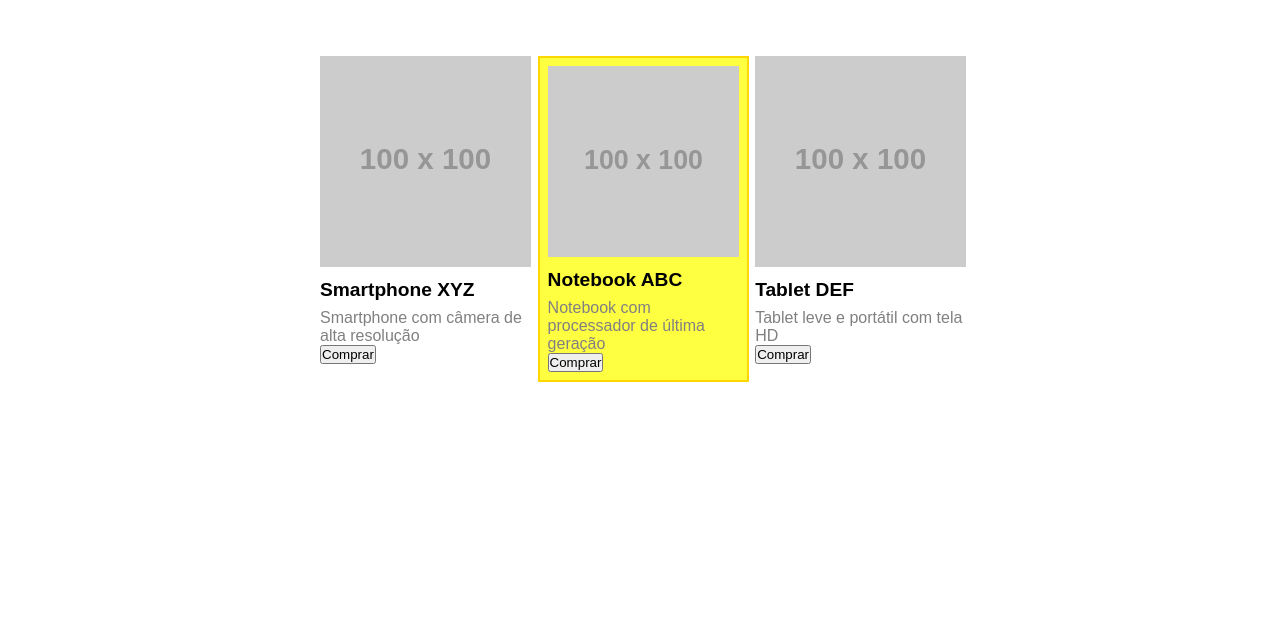
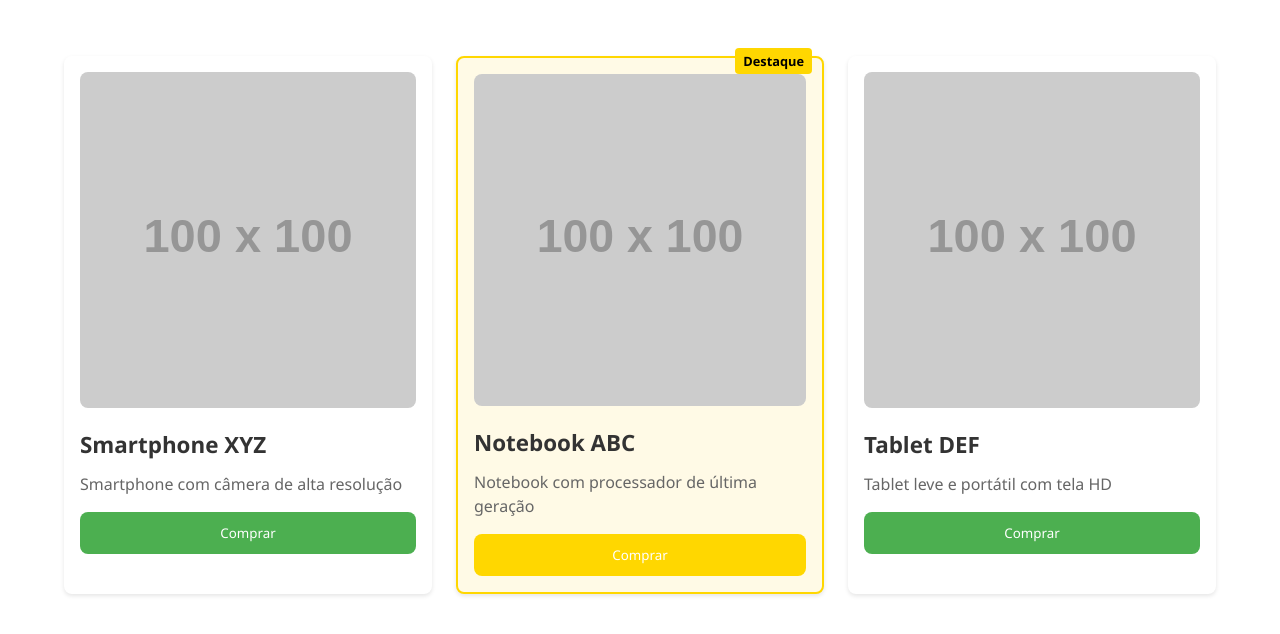
Before and after one commit to LucasLBrito/curso_ebac_frontend, a website: page exercios_entrada/css_regras/home/css_corrigido/FrontEndM19-index-bem.html in a window 1280 px wide. Drawn offline with Linux system fonts and the light colour scheme; placeholder pictures from the web are drawn by us.

Commit message:
css compilado

```diff
--- a/exercios_entrada/css_regras/home/css_corrigido/main-bem.css
+++ b/exercios_entrada/css_regras/home/css_corrigido/main-bem.css
@@ -1,30 +1,86 @@
 * {
   margin: 0;
   padding: 0;
-  font-family: sans-serif;
+  font-family: "Segoe UI", sans-serif;
+  box-sizing: border-box;
 }
 
 .lista-produtos {
-  max-width: 640px;
-  width: 100%;
+  max-width: 1200px;
+  width: 90%;
   margin: 56px auto;
   display: grid;
-  grid-template-columns: 33% 33% 33%;
-  grid-column-gap: 1%;
+  grid-template-columns: repeat(3, 1fr);
+  gap: 24px;
+}
+@media (max-width: 768px) {
+  .lista-produtos {
+    grid-template-columns: repeat(2, 1fr);
+  }
+}
+@media (max-width: 480px) {
+  .lista-produtos {
+    grid-template-columns: 1fr;
+  }
 }
 
+.produto {
+  padding: 16px;
+  border-radius: 8px;
+  transition: transform 0.3s ease;
+  box-shadow: 0 2px 4px rgba(0, 0, 0, 0.1);
+}
+.produto:hover {
+  transform: translateY(-5px);
+}
 .produto__imagem {
   width: 100%;
+  border-radius: 8px;
+  margin-bottom: 16px;
 }
 .produto__nome {
-  font-size: 1.2em;
-  margin: 8px 0;
+  font-size: 1.4em;
+  margin-bottom: 12px;
+  color: #333;
 }
 .produto__descricao {
-  color: gray;
+  color: #666666;
+  margin-bottom: 16px;
+  line-height: 1.5;
+}
+.produto__botao {
+  width: 100%;
+  padding: 12px;
+  background-color: #4CAF50;
+  color: #ffffff;
+  border: none;
+  border-radius: 8px;
+  cursor: pointer;
+  transition: background-color 0.3s ease;
+}
+.produto__botao:hover {
+  background-color: #45a049;
+}
+.produto__botao--destaque {
+  background-color: #ffd700;
+}
+.produto__botao--destaque:hover {
+  background-color: #ccac00;
 }
 .produto--destaque {
-  border: 2px solid gold;
-  padding: 8px;
-  background-color: #ffff42;
+  border: 2px solid #ffd700;
+  padding: 16px;
+  background-color: #fffae6;
+  position: relative;
 }
+.produto--destaque::before {
+  content: "Destaque";
+  position: absolute;
+  top: -10px;
+  right: 10px;
+  background: #ffd700;
+  padding: 4px 8px;
+  border-radius: 4px;
+  font-size: 0.8em;
+  font-weight: bold;
+}
```
